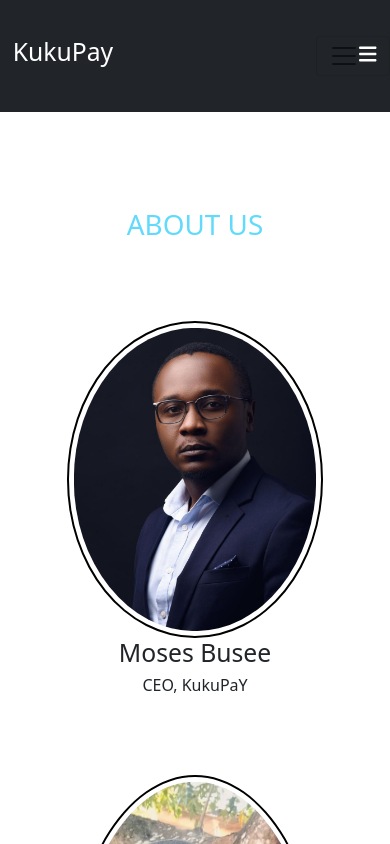
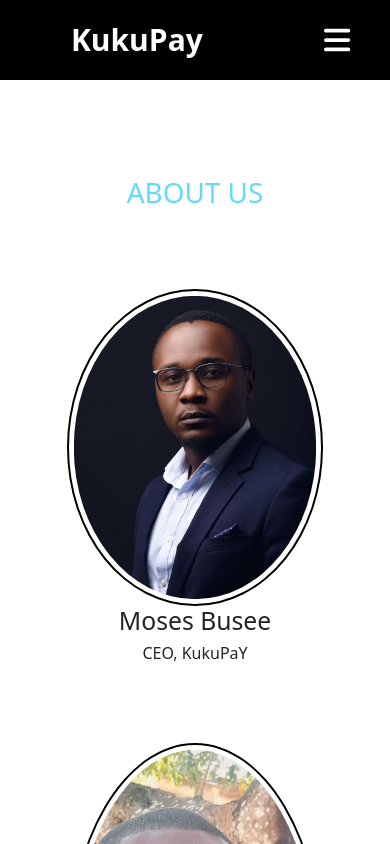
Before and after one commit to isakabusee/busee_inc, a React (Create React App) app: page /about in a window 390 px wide. Shown: the top 844 px of the page. Built offline with nearby package versions, Linux system fonts and the light colour scheme.

Commit message:
responsive nav

```diff
--- a/src/App.css
+++ b/src/App.css
@@ -4,6 +4,13 @@
   --primary-transparent-black: rgba(0,0,0,0.7);
   --primary-black: #000000 ;
   --primary-white: #FFFFFF ;
+}
+*{
+  padding: 0;
+  margin: 0;
+  text-decoration: none;
+  list-style: none;
+  box-sizing: border-box;
 }
 
 .App {
@@ -105,7 +112,7 @@ nav a.nav-link {
   cursor: pointer;
 }
 nav ul li {
-  text-transform: uppercase;
+  /* text-transform: uppercase; */
 }
 
 .navbar-nav > li > a {
@@ -187,3 +194,101 @@ nav ul li {
 /* Some info */
 
 /*** MEDIA ***/
+
+/*** Navbar1 ***/
+.main{
+
+  flex-direction: column;
+}
+body{
+  font-family: montserrat;
+}
+
+nav {
+  background: var(--primary-black) ;
+  height: 80px;
+  width: 100%;
+}
+
+label.logo{
+  color: white;
+  font-size: 35px;
+  line-height: 80px;
+  padding: 0 100px;
+  font-weight: bold;
+}
+
+nav ul{
+  float: right;
+  margin-right: 20px;
+}
+nav ul li{
+  display: inline-block;
+  line-height: 80px;
+  margin: 0 5px;
+}
+
+nav ul li a{
+  color: white;
+  font-size: 17px;
+  padding: 7px 13px;
+  border-radius: 3px;
+  text-transform: uppercase;
+}
+a.active, a:hover{
+  background: var(--primary-black) ;
+  transition: .5s;
+}
+
+.checkbtn {
+ font-size: 30px;
+ color: white;
+ float: right;
+ line-height: 80px;
+ margin-right: 40px;
+ cursor: pointer;
+ display: none;
+}
+#check{
+  display: none;
+}
+@media (max-width: 952px){
+  label.logo{
+    font-size: 30px;
+    padding-left: 50px;
+  }
+  nav ul li a{
+    font-size: 16px;
+  }
+}
+@media (max-width: 858px){
+  .checkbtn {
+    display: block;
+  }
+  ul{
+    position: fixed;
+    width: 50%;
+    height: 300vh;
+    background: #2c3e50;
+    top: 80px;
+    left: -100%;
+    text-align: center;
+    transition: all .5s;
+  }
+  nav ul li{
+    display: block;
+    margin: 50px 0;
+    line-height: 30px;
+  }
+  nav ul li a{
+    font-size: 20px;
+  }
+  a:hover,a.active{
+    background: none;
+    color: #0082e6;
+  }
+  #check:checked ~ul{
+    left: 0;
+  }
+
+}
--- a/src/App.js
+++ b/src/App.js
@@ -9,7 +9,8 @@ import "bootstrap/dist/css/bootstrap.min.css"
 import Home from './components/Home';
 import About from './Pages/About';
 import Info from './Pages/Info';
-import AboutUs from './components/AboutUs'
+import AboutUs from './components/AboutUs';
+
 
 
 
--- a/src/Pages/About.js
+++ b/src/Pages/About.js
@@ -1,11 +1,11 @@
 import React from 'react';
-import Navbar from '../components/Navbar';
+import Navbar1 from '../components/Navbar1';
 
 const About = () => {
   return (
       <>
       <div>
-    <Navbar />
+    <Navbar1 />
       </div>
     <div>
 
--- a/src/Pages/Info.js
+++ b/src/Pages/Info.js
@@ -1,11 +1,11 @@
 import React from 'react';
-import Navbar from '../components/Navbar';
+import Navbar1 from '../components/Navbar1';
 
 const Info = () => {
   return (
       <>
       <div>
-    <Navbar />
+    <Navbar1 />
       </div>
     <div>This page will have some information about the business</div>
       </>
--- a/src/components/AboutUs.js
+++ b/src/components/AboutUs.js
@@ -11,7 +11,7 @@ import Kadada3 from '../images/Kadada3.png';
 import Atu3 from '../images/Atu3.png';
 import kaka5 from '../images/kaka5.png';
 
-import Navbar from './Navbar';
+import Navbar1 from '../components/Navbar1';
 
 
 
@@ -19,7 +19,7 @@ const AboutUs = () => {
   return (
       <>
       <div>
-          <Navbar />
+          <Navbar1 />
       </div>
     <div className="container py-5">
         <h1 className='about-heading py-5'>About Us</h1>
--- a/src/components/Home.js
+++ b/src/components/Home.js
@@ -1,13 +1,15 @@
 import { Link } from 'react-router-dom';
 import React from 'react';
-import NavBar from './Navbar';
+// import NavBar from './Navbar';
 import SomeInfo from './SomeInfo';
+import Navbar1 from './Navbar1';
 
 
 const Home = () => {
   return (
-    <div>
-    <NavBar />
+    <div className='main'>
+    {/* <NavBar /> */}
+    <Navbar1 />
     <SomeInfo />
     </div>
   )
--- /dev/null
+++ b/src/components/Navbar1.js
@@ -0,0 +1,26 @@
+import React from 'react';
+import { faBars } from '@fortawesome/free-solid-svg-icons';
+import { FontAwesomeIcon } from '@fortawesome/react-fontawesome';
+
+const Navbar1 = () => {
+  return (
+    <div >
+        <nav>
+            <input type="checkbox" id="check" />
+            <label htmlFor="check" className="checkbtn">
+                <i className='fas far-bars'><FontAwesomeIcon icon={faBars} /></i>
+            </label>
+            <label className="logo">KukuPay</label>
+            <ul>
+                <li><a className="active" href="/">Home</a></li>
+                <li><a className="active" href="/about">About</a></li>
+                <li><a className="active" href="/info">Services</a></li>
+                <li><a href="#">Feedback</a></li>
+            </ul>
+        </nav>
+
+    </div>
+  )
+}
+
+export default Navbar1
```
